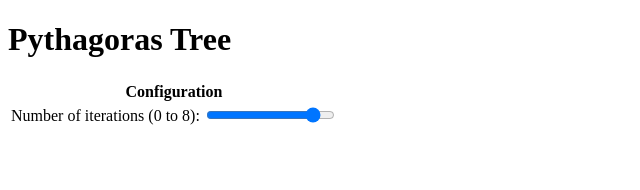
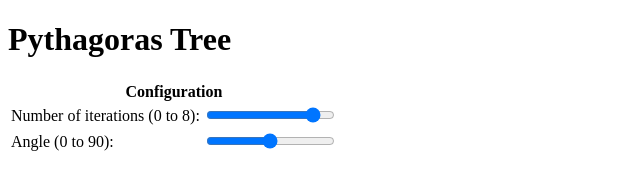
Before and after one commit to JonathanTripp/fsharp_fable_pythagoras_tree, a website: page src/index.html in a window 1280 px wide. Shown: the whole page, without its empty margins (0-640 px from the left). Drawn offline with Linux system fonts and the light colour scheme.

Commit message:
Add angle range

```diff
--- a/src/index.html
+++ b/src/index.html
@@ -11,6 +11,7 @@
   <table class="table" style="margin:10px 0px 20px 0px">
       <tr><th colspan="2">Configuration</th></tr>
       <tr><td>Number of iterations (0 to 8):</td><td><input type="range" id="iterations" min="0" max="8" value="7"></td></tr>
+      <tr><td>Angle (0 to 90):</td><td><input type="range" id="angle" min="0" max="90" value="45" step="5"></td></tr>
   </table>
   <div id="output"></div>
 </body>
```
Also changed, not shown: 1 other file.
